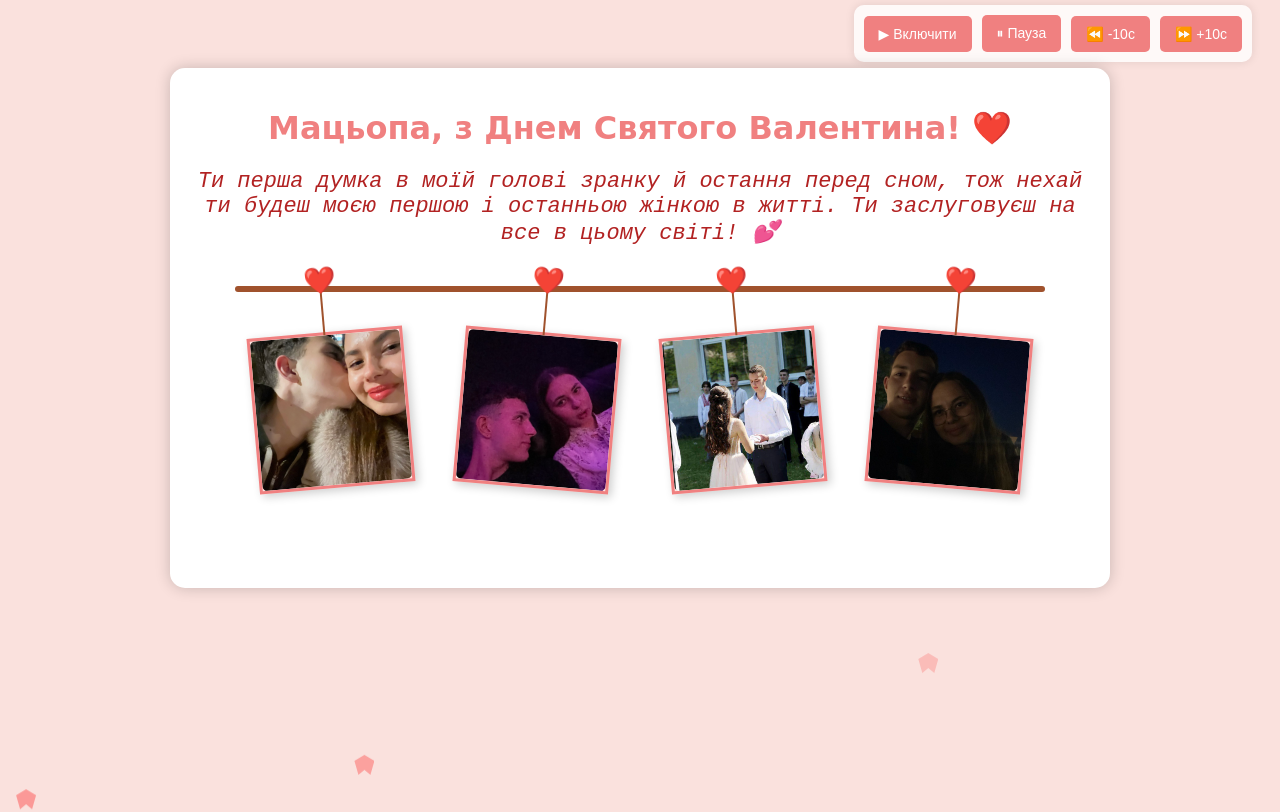
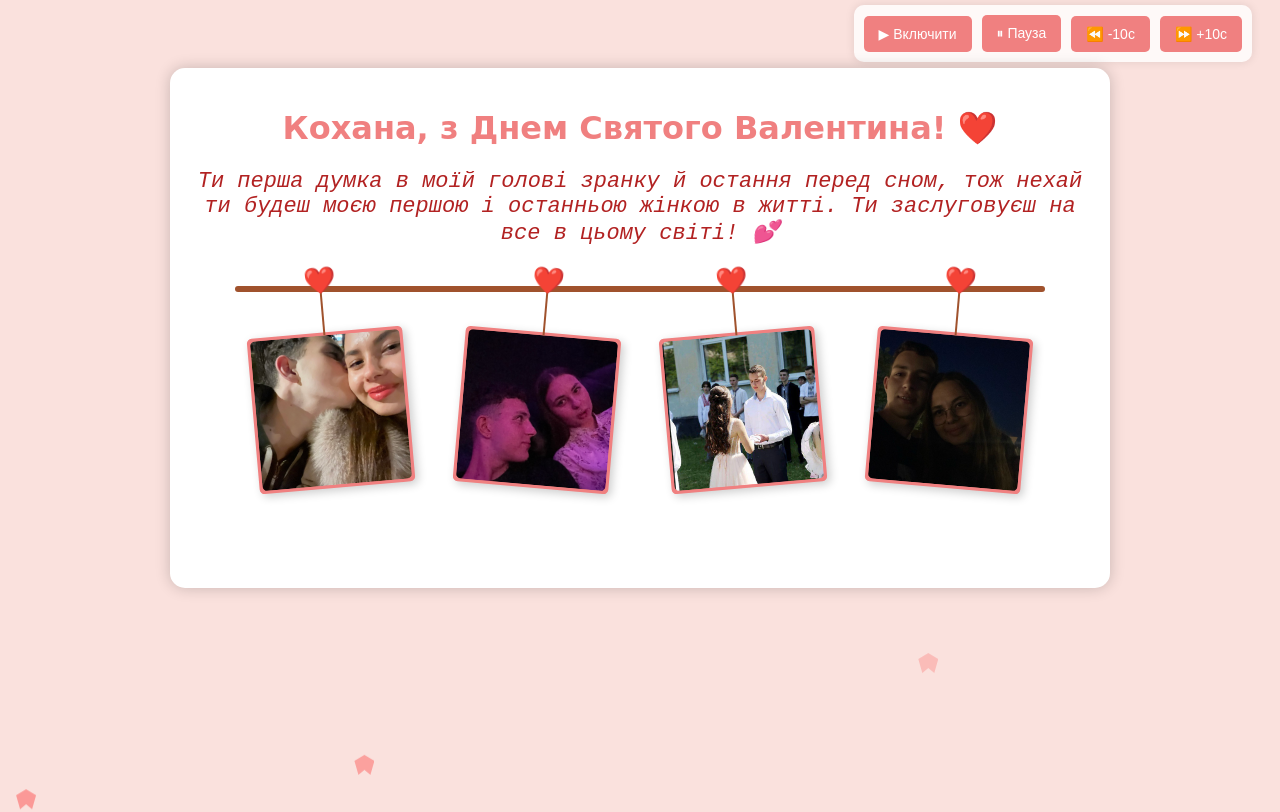
Before and after one commit to nazar-miller/forjulia, a plain HTML site: page index.html in a window 1280 px wide. Shown: the top 812 px of the page. Drawn offline with Linux system fonts and the light colour scheme.

Commit message:
Update index.html

```diff
--- a/index.html
+++ b/index.html
@@ -44,12 +44,14 @@
             position: relative;
             flex-wrap: wrap;
             margin-top: 40px;
+            border-radius: 5px;
         }
         .photo {
             width: 150px;
             height: 150px;
-            background-color: #ffe4e1;
+            background-color: #f08080;
             border: 3px solid #f08080;
+            border-radius: 5px;
             display: flex;
             align-items: center;
             justify-content: center;
@@ -146,7 +148,7 @@
     </div>
 
     <div class="container">
-        <h1>Мацьопа, з Днем Святого Валентина! ❤️</h1>
+        <h1>Кохана, з Днем Святого Валентина! ❤️</h1>
         <p class="message">Ти перша думка в моїй голові зранку й остання перед сном, тож нехай ти будеш моєю першою і останньою жінкою в житті. Ти заслуговуєш на все в цьому світі!
             💕</p>
         <div class="photo-line"></div>
```
